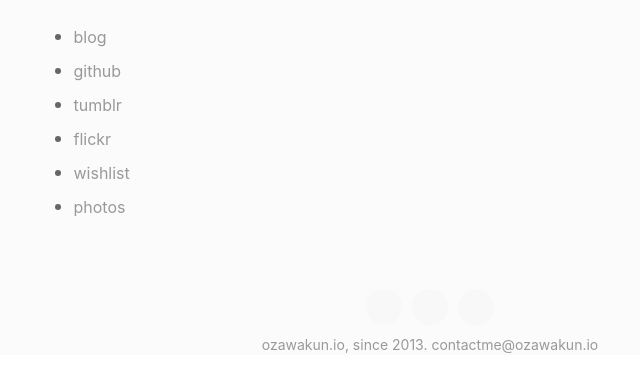
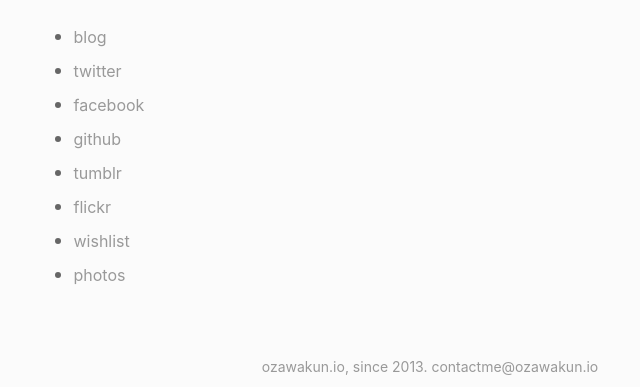
Before and after one commit to zakuni/ozawakun.io, a Next.js app: page / in a window 1280 px wide. Shown: the part 2931-3323 px from the top of the page, without its empty margins (210-850 px from the left). Built offline with nearby package versions, Linux system fonts and the light colour scheme.

Commit message:
Revert "move some accounts to footer"
This reverts commit 9a50717219b3a777168a8cecbea5e19309c15bb1.

```diff
--- a/components/layout.jsx
+++ b/components/layout.jsx
@@ -25,15 +25,5 @@ export default ({children}) => (
       <title>ozawakun.io</title>
     </Head>
     {children}
-    <footer className="uk-text-center uk-link-muted uk-text-meta uk-margin-medium-bottom">
-      <div className="uk-margin-small-bottom">
-        <a href="https://twitter.com/zakuni" target="_blank" rel="noopener" className="uk-icon-button uk-margin-small-right" uk-icon="twitter"></a>
-        <a href="https://www.facebook.com/zakuni" target="_blank" rel="noopener" className="uk-icon-button  uk-margin-small-right" uk-icon="facebook"></a>
-        <a href="https://www.linkedin.com/in/kunioozawa/" target="_blank" rel="noopener" className="uk-icon-button" uk-icon="linkedin"></a>
-      </div>
-      <div>
-        <a href="http://ozawakun.io">ozawakun.io</a>, since 2013.&nbsp;<a href="mailto:contactme&amp;#64;ozawakun.io">contactme&#64;ozawakun.io</a>
-      </div>
-    </footer>
   </div>
 )
--- a/pages/index.jsx
+++ b/pages/index.jsx
@@ -175,6 +175,12 @@ export default () => (
               <a href="https://zakuni.blogspot.jp/" target="_blank" rel="noopener">blog</a>
             </li>
             <li>
+              <a href="https://twitter.com/zakuni" target="_blank" rel="noopener">twitter</a>
+            </li>
+            <li>
+              <a href="https://www.facebook.com/zakuni" target="_blank" rel="noopener">facebook</a>
+            </li>
+            <li>
               <a href="https://github.com/zakuni" target="_blank" rel="noopener">github</a>
             </li>
             <li>
@@ -192,6 +198,11 @@ export default () => (
           </ul>
         </section>
       </main>
+      <footer className="uk-text-center uk-link-muted uk-text-meta uk-margin-small-bottom">
+        <div>
+          <a href="http://ozawakun.io">ozawakun.io</a>, since 2013.&nbsp;<a href="mailto:contactme&amp;#64;ozawakun.io">contactme&#64;ozawakun.io</a>
+        </div>
+      </footer>
     </div>
   </Layout>
 )
--- a/pages/now.jsx
+++ b/pages/now.jsx
@@ -56,6 +56,11 @@ export default () => (
           </article>
         </section>
       </main>
+      <footer className="uk-text-center uk-link-muted uk-text-meta uk-margin-small-bottom">
+        <div>
+          <a href="http://ozawakun.io">ozawakun.io</a>, since 2013.&nbsp;<a href="mailto:contactme&amp;#64;ozawakun.io">contactme&#64;ozawakun.io</a>
+        </div>
+      </footer>
     </div>
   </Layout>
 )
--- a/style.css
+++ b/style.css
@@ -21,7 +21,3 @@ h5 {
 .uk-logo {
   color: #333;
 }
-
-.uk-icon-button {
-  background: #fbfbfb;
-}
```
